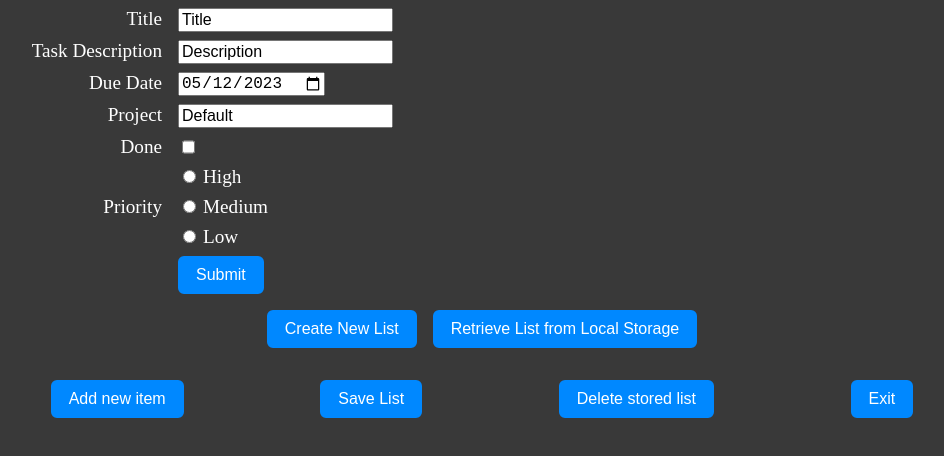
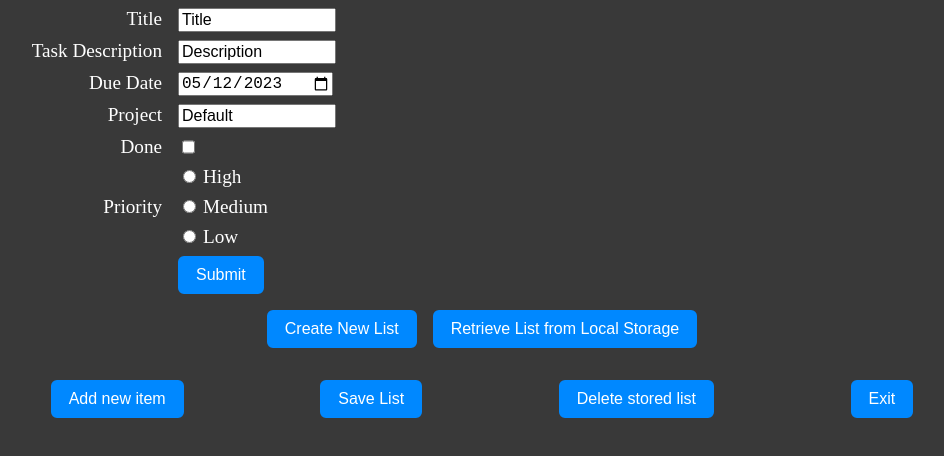
Before and after one commit to aniket-agra/odin-todolist, a website built with webpack: page dist/index.html in a window 1280 px wide. Shown: the whole page, without its empty margins (158-1102 px from the left). Built offline with Linux system fonts and the light colour scheme.

Commit message:
Make form look uniform

```diff
--- a/src/style.css
+++ b/src/style.css
@@ -42,6 +42,10 @@ label {
 input {
     justify-self: start;
     font-size: 1rem;
+}
+
+input[type = "date"], input[type = "text"] {
+    width: 200px;
 }
 
 .priorityLabel {
```
Also changed, not shown: dist/main.js.
